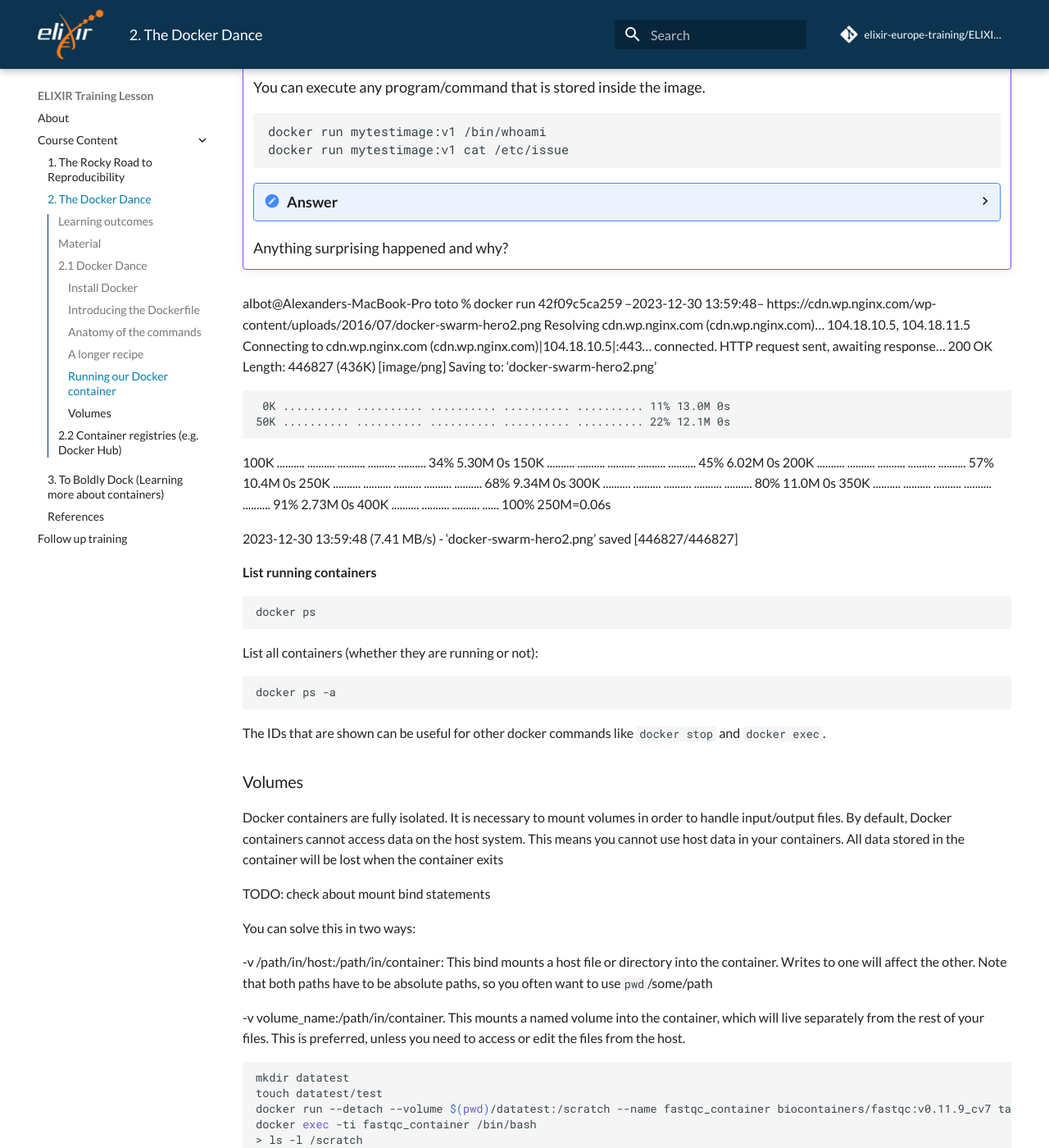
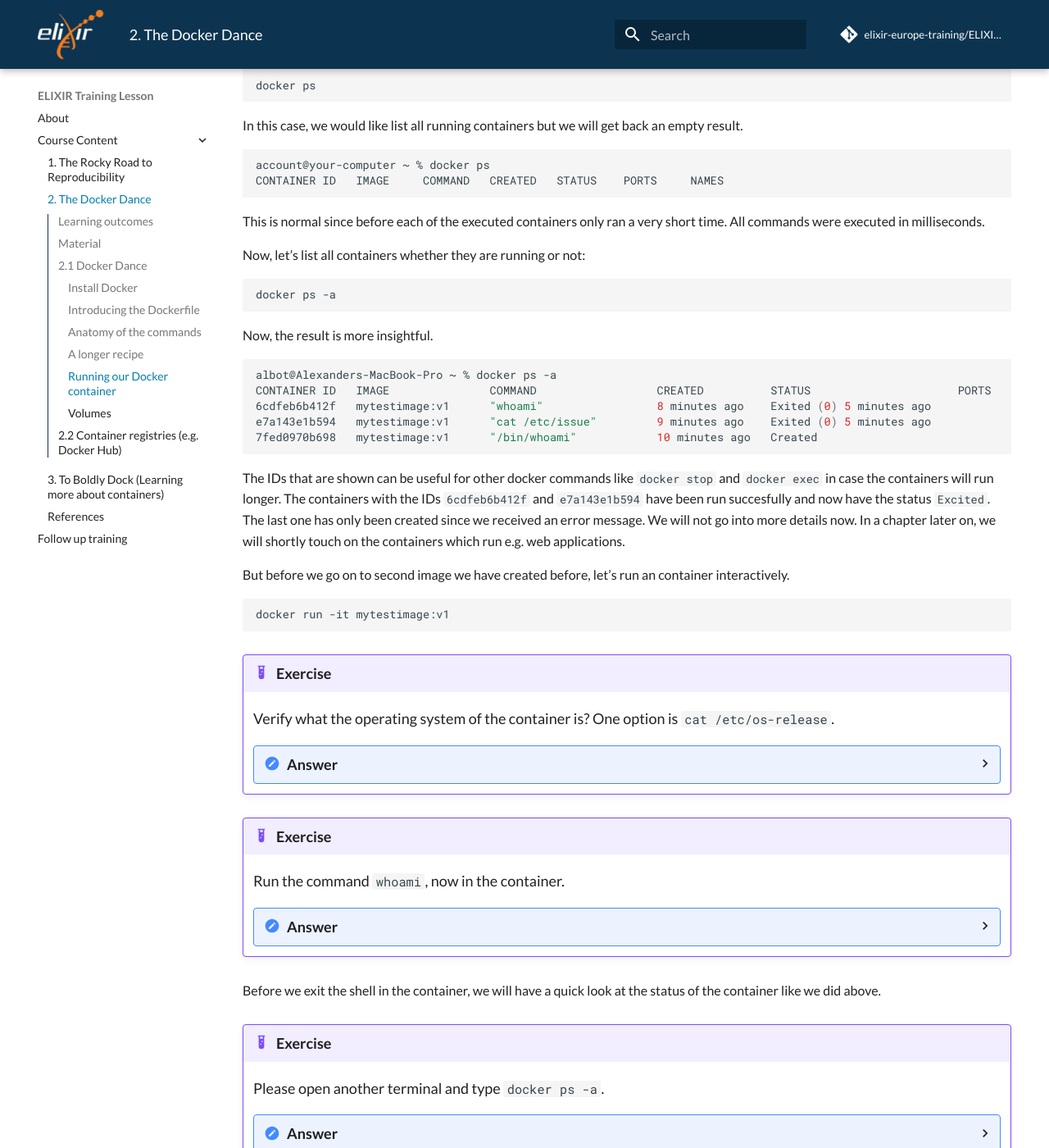
Before and after one commit to elixir-europe-training/ELIXIR-TrP-ContainersPython-CodeRep, an MkDocs documentation site: the page built from docs/chapters/chapter_02.md, in a window 1280 px wide and 1400 px high, scrolled down 6631 px. Shown: the whole window at 82% size. Built offline with MkDocs 1.6.1 and Material for MkDocs 9.7.7, drawn with Linux system fonts in a browser that asks for light colours; comment, search, counter and statistics services are not loaded; some of the changed text lies outside the part shown.

Commit message:
add more exercises to chapter 2

````diff
--- a/docs/chapters/chapter_02.md
+++ b/docs/chapters/chapter_02.md
@@ -134,12 +134,13 @@ As next step, we will check with the command `docker images` that you see the ne
     ```
 
     ??? success "Solution"
-	```sh
-	account@your-computer folder % docker images
+
+        ```sh
+        account@your-computer folder % docker images
         REPOSITORY                 TAG       IMAGE ID       CREATED         SIZE
         mytestimage                v1        48bdb8036e8c   7 minutes ago   96.9MB
-	```
-	Let’s check the ID of the image to run it later.
+        ```
+        Let’s check the ID of the image to run it later.
 
 But right now, we investigate some additional statements for the recipes!
 
@@ -186,13 +187,14 @@ CMD ["https://cdn.wp.nginx.com/wp-content/uploads/2016/07/docker-swarm-hero2.png
     Let's also build a Docker image based on the `Dockerfile-ex2`. What is the syntax?
 
     ??? success "Solution"
-        ```
-	account@your-computer folder % docker build -t download-image:v1 -f Dockerfile-ex2 .
+
+        ```sh
+        account@your-computer folder % docker build -t download-image:v1 -f Dockerfile-ex2 .
         ...
         account@your-computer folder % docker images
         REPOSITORY                 TAG       IMAGE ID       CREATED         SIZE
         download-image             v1        42f09c5ca259   34 seconds ago   96.9MB
-	```
+        ```
 
 **Tips for Docker files**
 
@@ -217,17 +219,16 @@ docker run [docker options] <IMAGE NAME> [image arguments]
 
 This means that arguments that affect the way Docker runs must always go before the image name, but arguments that are passed to the image itself must go after the image name.
 
-
-
 !!! example "Exercise"
     You can execute any program/command that is stored inside the image.
-    What happens if you execute ls in your current working directory: is the result the same?
+    What happens if you execute `ls` in your current working directory: is the result the same?
     ```sh
     docker run mytestimage:v1 /bin/ls
     ```
 
     ??? done "Answer"
-    No, it is not.
+
+        No, it is not. The listing of the working directory within the container will be displayed. In our case, this is `/`.
 
 !!! example "Exercise"
     You can execute any program/command that is stored inside the image.
@@ -237,66 +238,164 @@ This means that arguments that affect the way Docker runs must always go before
     docker run mytestimage:v1 cat /etc/issue
     ```
     ??? done "Answer"
-    Anything surprising happened and why?
-
-
-albot@Alexanders-MacBook-Pro toto % docker run 42f09c5ca259
---2023-12-30 13:59:48--  https://cdn.wp.nginx.com/wp-content/uploads/2016/07/docker-swarm-hero2.png
-Resolving cdn.wp.nginx.com (cdn.wp.nginx.com)... 104.18.10.5, 104.18.11.5
-Connecting to cdn.wp.nginx.com (cdn.wp.nginx.com)|104.18.10.5|:443... connected.
-HTTP request sent, awaiting response... 200 OK
-Length: 446827 (436K) [image/png]
-Saving to: 'docker-swarm-hero2.png'
-
-     0K .......... .......... .......... .......... .......... 11% 13.0M 0s
-    50K .......... .......... .......... .......... .......... 22% 12.1M 0s
-   100K .......... .......... .......... .......... .......... 34% 5.30M 0s
-   150K .......... .......... .......... .......... .......... 45% 6.02M 0s
-   200K .......... .......... .......... .......... .......... 57% 10.4M 0s
-   250K .......... .......... .......... .......... .......... 68% 9.34M 0s
-   300K .......... .......... .......... .......... .......... 80% 11.0M 0s
-   350K .......... .......... .......... .......... .......... 91% 2.73M 0s
-   400K .......... .......... .......... ......               100%  250M=0.06s
-
-2023-12-30 13:59:48 (7.41 MB/s) - 'docker-swarm-hero2.png' saved [446827/446827]
-
+        Anything surprising happened and why?
+        The first command did not produce a valid output. Which command do you have to run to get a valid response? And what is the user?
 
 **List running containers**
+
+Let's run another command in the shell.
 
 ```sh
 docker ps
 ```
 
-List all containers (whether they are running or not):
+In this case, we would like list all running containers but we will get back an empty result.
+
+```sh
+account@your-computer ~ % docker ps
+CONTAINER ID   IMAGE     COMMAND   CREATED   STATUS    PORTS     NAMES
+```
+
+This is normal since before each of the executed containers only ran a very short time. All commands were executed in milliseconds.
+
+Now, let's list all containers whether they are running or not:
 
 ```sh
 docker ps -a
 ```
-The IDs that are shown can be useful for other docker commands like `docker stop` and `docker exec`.
+
+Now, the result is more insightful.
+
+```sh
+albot@Alexanders-MacBook-Pro ~ % docker ps -a
+CONTAINER ID   IMAGE               COMMAND                  CREATED          STATUS                      PORTS     NAMES
+6cdfeb6b412f   mytestimage:v1      "whoami"                 8 minutes ago    Exited (0) 5 minutes ago              determined_torvalds
+e7a143e1b594   mytestimage:v1      "cat /etc/issue"         9 minutes ago    Exited (0) 5 minutes ago              elated_lalande
+7fed0970b698   mytestimage:v1      "/bin/whoami"            10 minutes ago   Created                               frosty_noether
+```
+
+The IDs that are shown can be useful for other docker commands like `docker stop` and `docker exec` in case the containers will run longer. The containers with the IDs `6cdfeb6b412f` and `e7a143e1b594` have been run succesfully and now have the status `Excited`. The last one has only been created since we received an error message. We will not go into more details now. In a chapter later on, we will shortly touch on the containers which run e.g. web applications.
+
+But before we go on to second image we have created before, let's run an container interactively.
+
+```sh
+docker run -it mytestimage:v1
+```
+
+!!! example "Exercise"
+    Verify what the operating system of the container is? One option is `cat /etc/os-release`.
+
+    ??? done "Answer"
+
+        ```sh
+        root@5a7f73d47ff5:/# cat /etc/os-release
+        NAME="Ubuntu"
+        VERSION="18.04.6 LTS (Bionic Beaver)"
+        ID=ubuntu
+        ID_LIKE=debian
+        PRETTY_NAME="Ubuntu 18.04.6 LTS"
+        VERSION_ID="18.04"
+        HOME_URL="https://www.ubuntu.com/"
+        SUPPORT_URL="https://help.ubuntu.com/"
+        BUG_REPORT_URL="https://bugs.launchpad.net/ubuntu/"
+        PRIVACY_POLICY_URL="https://www.ubuntu.com/legal/terms-and-policies/privacy-policy"
+        VERSION_CODENAME=bionic
+        UBUNTU_CODENAME=bionic
+        ```
+
+!!! example "Exercise"
+    Run the command `whoami`, now in the container.
+
+    ??? done "Answer"
+        You might have seen before that you are indeed `root`. This also means that you can install other programms in this interactive shell.
+
+Before we exit the shell in the container, we will have a quick look at the status of the container like we did above.
+
+!!! example "Exercise"
+    Please open another terminal and type `docker ps -a`.
+
+    ??? done "Answer"
+
+        You will see that the current container `5a7f73d47ff5` has the status `Up`. So, it is indeed still running since we have started an interactive shell.
+        ```sh
+        CONTAINER ID   IMAGE               COMMAND                  CREATED             STATUS                         PORTS     NAMES
+        5a7f73d47ff5   mytestimage:v1      "/bin/bash"              11 minutes ago      Up 11 minutes                            vigorous_taussig
+        6cdfeb6b412f   mytestimage:v1      "whoami"                 57 minutes ago      Exited (0) 57 minutes ago                determined_torvalds
+        e7a143e1b594   mytestimage:v1      "cat /etc/issue"         58 minutes ago      Exited (0) 58 minutes ago                elated_lalande
+        7fed0970b698   mytestimage:v1      "/bin/whoami"            58 minutes ago      Created                                  frosty_noether
+        ```
+
+Exit the interactive container by typing `exit` so that we return to the shell of our host. Let's come back to our second image we have created before.
+
+First identify the id of this image by running `docker images`. When preparing the course, the ID was `42f09c5ca259`.
+
+!!! example "Exercise"
+    Run this container without any specific command. You might recall that a default command is defined in the recipe.
+
+    ??? done "Answer"
+
+        ```sh
+        account@your-computer folder % docker run 42f09c5ca259
+        --2023-12-30 13:59:48--  https://cdn.wp.nginx.com/wp-content/uploads/2016/07/docker-swarm-hero2.png
+        Resolving cdn.wp.nginx.com (cdn.wp.nginx.com)... 104.18.10.5, 104.18.11.5
+        Connecting to cdn.wp.nginx.com (cdn.wp.nginx.com)|104.18.10.5|:443... connected.
+        HTTP request sent, awaiting response... 200 OK
+        Length: 446827 (436K) [image/png]
+        Saving to: 'docker-swarm-hero2.png'
+
+          0K .......... .......... .......... .......... .......... 11% 13.0M 0s
+         50K .......... .......... .......... .......... .......... 22% 12.1M 0s
+        100K .......... .......... .......... .......... .......... 34% 5.30M 0s
+        150K .......... .......... .......... .......... .......... 45% 6.02M 0s
+        200K .......... .......... .......... .......... .......... 57% 10.4M 0s
+        250K .......... .......... .......... .......... .......... 68% 9.34M 0s
+        300K .......... .......... .......... .......... .......... 80% 11.0M 0s
+        350K .......... .......... .......... .......... .......... 91% 2.73M 0s
+        400K .......... .......... .......... ......               100%  250M=0.06s
+
+        2023-12-30 13:59:48 (7.41 MB/s) - 'docker-swarm-hero2.png' saved [446827/446827]
+        ```
+
+        As you see, the png file is downloaded but do you find it on the host? Probably no since the container is isolated from the host.
 
 ### Volumes
 
 Docker containers are fully isolated. It is necessary to mount volumes in order to handle input/output files.
-By default, Docker containers cannot access data on the host system. This means you cannot use host data in your containers. All data stored in the container will be lost when the container exits
+By default, Docker containers cannot access data on the host system. This means you cannot use host data in your containers. All data stored in the container will be lost when the container exits.
 
-TODO: check about mount bind statements
-
-You can solve this in two ways:
+You can solve this like this:
 
 -v /path/in/host:/path/in/container: This bind mounts a host file or directory into the container. Writes to one will affect the other. Note that both paths have to be absolute paths, so you often want to use`pwd`/some/path
 
--v volume_name:/path/in/container. This mounts a named volume into the container, which will live separately from the rest of your files. This is preferred, unless you need to access or edit the files from the host.
+!!! example "Exercise"
+    For this exercise, we will bind-mount the current directory of our user on the host machine to the `WORKDIR` as defined in the Dockerfile-ex2.
+    `docker run --volume $(pwd):/scratch download-image:v1`
 
-```sh
-mkdir datatest
-touch datatest/test
-docker run --detach --volume $(pwd)/datatest:/scratch --name fastqc_container biocontainers/fastqc:v0.11.9_cv7 tail -f /dev/null
-docker exec -ti fastqc_container /bin/bash
-> ls -l /scratch
-> exit
-```
+    ??? done "Answer"
 
-TODO: Insert example exercises
+        ```sh
+        --2023-12-30 16:55:20--  https://cdn.wp.nginx.com/wp-content/uploads/2016/07/docker-swarm-hero2.png
+        Resolving cdn.wp.nginx.com (cdn.wp.nginx.com)... 104.18.10.5, 104.18.11.5
+        Connecting to cdn.wp.nginx.com (cdn.wp.nginx.com)|104.18.10.5|:443... connected.
+        HTTP request sent, awaiting response... 200 OK
+        Length: 446827 (436K) [image/png]
+        Saving to: 'docker-swarm-hero2.png'
+
+          0K .......... .......... .......... .......... .......... 11% 13.0M 0s
+         50K .......... .......... .......... .......... .......... 22% 12.1M 0s
+        100K .......... .......... .......... .......... .......... 34% 5.30M 0s
+        150K .......... .......... .......... .......... .......... 45% 6.02M 0s
+        200K .......... .......... .......... .......... .......... 57% 10.4M 0s
+        250K .......... .......... .......... .......... .......... 68% 9.34M 0s
+        300K .......... .......... .......... .......... .......... 80% 11.0M 0s
+        350K .......... .......... .......... .......... .......... 91% 2.73M 0s
+        400K .......... .......... .......... ......               100%  250M=0.06s
+
+        2023-12-30 16:55:21 (7.41 MB/s) - 'docker-swarm-hero2.png' saved [446827/446827]
+        ```
+
+        As you see, the png file is downloaded and do you find it on the host in the current working directory?
+        If all went fine, you should see the file `docker-swarm-hero2.png` in your current directory.
 
 ## 2.2 Container registries (e.g. Docker Hub)
 
@@ -309,14 +408,23 @@ There are a lot of alternatives to Docker hub for image registries depending on
 
 TODO: insert image of the registries
 
-
 1. Get the latest image or latest release
 
 ```sh
 docker pull ubuntu
 ```
 
-TODO: add output
+In this case, the Ubuntu image with the tag `latest` is downloaded.
+
+```sh
+albot@Alexanders-MacBook-Pro toto % docker pull ubuntu
+Using default tag: latest
+latest: Pulling from library/ubuntu
+005e2837585d: Pull complete
+Digest: sha256:6042500cf4b44023ea1894effe7890666b0c5c7871ed83a97c36c76ae560bb9b
+Status: Downloaded newer image for ubuntu:latest
+docker.io/library/ubuntu:latest
+```
 
 2. Check the versions of Ubuntu present and fetch version 18.04 using tags
 
@@ -341,16 +449,6 @@ TODO: Open solution
 docker pull biocontainers/fastqc:v0.11.9_cv7
 ```
 
-Images can be listed by the command
-
-```sh
-docker images
-docker image ls
-```
-Each image has a unique IMAGE ID.
-
-TODO: add image with example
-
 Where are these images stored? On Linux, they usually go to /var/lib/.
 Docker is very greedy in storage, so regular cleaning is necessary. We will see later on how you can do the purging.
 Sometimes, it is also useful to get more information about the images. You can do this via
@@ -363,5 +461,3 @@ docker image inspect
 [Dockerfile reference](https://docs.docker.com/engine/reference/builder/)
 [Best practices for manual creation](https://journals.plos.org/ploscompbiol/article?id=10.1371/journal.pcbi.1008316)
 [Ten simple rules for writing Dockerfiles for reproducible data science](https://journals.plos.org/ploscompbiol/article?id=10.1371/journal.pcbi.1008316)
-
-TODO: add exercises difficult examples from BioInformatics ???? see Biocontainers community, check this part once R/Python scripts are available
````
Also changed, not shown: other parts of docs/chapters/chapter_02.md (+2 -2 lines).
